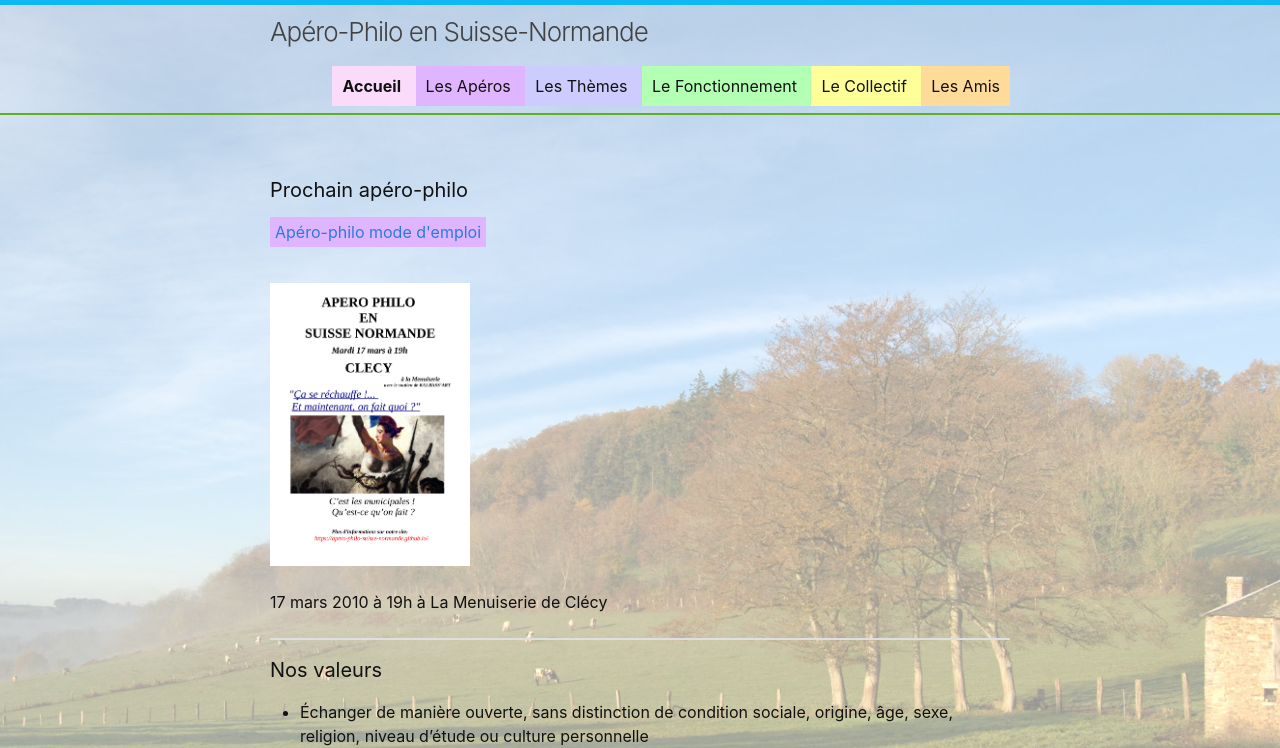
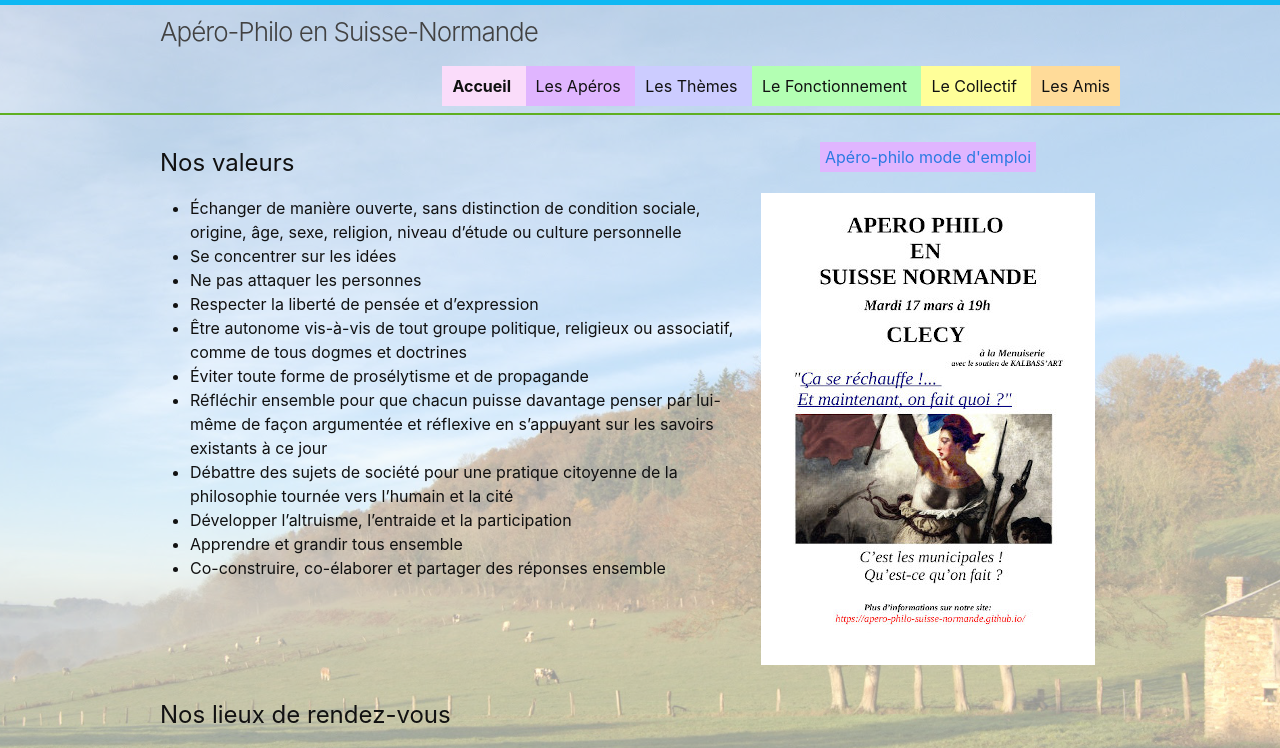
Before and after one commit to aperophilo/apero-philo-suisse-normande.github.io, a Jekyll site: the page built from index.markdown, in a window 1280 px wide. Shown: the top 748 px of the page. Built offline with Jekyll 4.4.1, drawn with Linux system fonts in a browser that asks for light colours; grey boxes are pictures that could not be loaded.

Commit message:
Moins de perte de place

```diff
--- a/_sass/minima.scss
+++ b/_sass/minima.scss
@@ -21,7 +21,7 @@ $grey-color-dark:  darken($grey-color, 25%) !default;
 $table-text-align: left !default;
 
 // Width of the content area
-$content-width:    800px !default;
+$content-width:    1020px !default;
 
 $on-palm:          600px !default;
 $on-laptop:        800px !default;
--- a/_sass/minima/_base.scss
+++ b/_sass/minima/_base.scss
@@ -200,6 +200,7 @@ pre {
 
   max-width: -webkit-calc(#{$content-width} - (#{$spacing-unit} * 2));
   max-width:         calc(#{$content-width} - (#{$spacing-unit} * 2));
+  // max-width: 90%;
   margin-right: auto;
   margin-left: auto;
   padding-right: $spacing-unit;
--- a/_sass/minima/_layout.scss
+++ b/_sass/minima/_layout.scss
@@ -11,11 +11,34 @@
   z-index: -1;
 }
 
-.map {
+#values {
+  float: left;
+  display: block;
+  width: 60%;
+
   @include media-query($on-palm) {
-    visibility: hidden;
+    float: none;
+    width: 100%;
+  }
+
+}
+
+#next {
+  display: block;
+  text-align: center;
+  @include media-query($on-palm) {
+    float: none;
+    width: 100%;
   }
 }
+
+.modeemploi {
+  display: inline;
+  padding: 5px;
+  background-color: lighten(indigo, 60%);
+
+}
+
 /**
  * Site header
  */
@@ -43,11 +66,7 @@
     color: $grey-color-dark;
   }
 }
-.modeemploi {
-  display: inline;
-  padding: 5px;
-  background-color: lighten(indigo, 60%);
-}
+
 .site-nav {
   float: right;
   line-height: $base-line-height * $base-font-size * 2.25;
--- a/index.markdown
+++ b/index.markdown
@@ -2,52 +2,52 @@
 # Feel free to add content and custom Front Matter to this file.
 # To modify the layout, see https://jekyllrb.com/docs/themes/#overriding-theme-defaults
 
-layout: page
+layout: default
 lang: fr
 
 poster: documents/affiche-menuiserie.jpg
 poster-link: documents/affiche-menuiserie.pdf
 ---
 
-#### Prochain apéro-philo
+<div id="values" style="">
+    <h2>
+        Nos valeurs
+    </h2>
+    <ul>
+        <li>Échanger de manière ouverte, sans distinction de condition sociale, origine, âge, sexe, religion, niveau d’étude ou culture personnelle</li>
+        <li>Se concentrer sur les idées</li>
+        <li>Ne pas attaquer les personnes</li>
+        <li>Respecter la liberté de pensée et d’expression </li>
+        <li>Être autonome vis-à-vis de tout groupe politique, religieux ou associatif, comme de tous dogmes et doctrines</li>
+        <li>Éviter toute forme de prosélytisme et de propagande</li>
+        <li>Réfléchir ensemble pour que chacun puisse davantage penser par lui-même de façon argumentée et réflexive en s’appuyant sur les savoirs existants à ce jour</li>
+        <li>Débattre des sujets de société pour une pratique citoyenne de la philosophie tournée vers l’humain et la cité</li>
+        <li>Développer l’altruisme, l’entraide et la participation</li>
+        <li>Apprendre et grandir tous ensemble</li>
+        <li>Co-construire, co-élaborer et partager des réponses ensemble</li>
+    </ul>
 
-<div class="modeemploi">
-    <a href="/aperos" >
-        Apéro-philo mode d'emploi
-    </a>
 </div>
 
-<br />
-<div style="text-align: left">
-    <a href="{{page.poster-link}}">
-        <img src="{{page.poster}}" style="width: 200px;" />
-    </a>
-    <br />
-    <br />
-    17 mars 2010 à 19h à La Menuiserie de Clécy
+<div id="next" style="">
+    <div class="modeemploi">
+        <a href="/aperos" >
+            Apéro-philo mode d'emploi
+        </a>
+    </div>
+    <br /><br />
+    <div style="">
+        <a href="{{page.poster-link}}">
+            <img src="{{page.poster}}" style="" />
+        </a>
+        <br />
+        <!-- 17 mars 2010 à 19h à La Menuiserie de Clécy  -->
+    </div>
 </div>
 
-<span style="display: block; width: 100%; border-bottom: 2px solid #dfdfdf" >
-    &nbsp;
-</span>
-
-
-#### Nos valeurs
-
-- Échanger de manière ouverte, sans distinction de condition sociale, origine, âge, sexe, religion, niveau d’étude ou culture personnelle
-- Se concentrer sur les idées
-- Ne pas attaquer les personnes
-- Respecter la liberté de pensée et d’expression
-- Être autonome vis-à-vis de tout groupe politique, religieux ou associatif, comme de tous dogmes et doctrines
-- Éviter toute forme de prosélytisme et de propagande
-- Réfléchir ensemble pour que chacun puisse davantage penser par lui-même de façon argumentée et réflexive en s’appuyant sur les savoirs existants à ce jour
-- Débattre des sujets de société pour une pratique citoyenne de la philosophie tournée vers l’humain et la cité
-- Développer l’altruisme, l’entraide et la participation
-- Apprendre et grandir tous ensemble
-- Co-construire, co-élaborer et partager des réponses ensemble
-
-#### Nos lieux de rendez-vous
-
-<iframe src="https://www.google.com/maps/d/embed?mid=1Sz1Nmf_7TPR0U_9I38ibaWORKldcducH&z=10" width="100%" height="480"></iframe>
-
-<!-- <iframe class="map" width="100%" height="300px" frameborder="0" allowfullscreen src="https://umap.openstreetmap.fr/fr/map/aperos_408424?scaleControl=false&miniMap=false&scrollWheelZoom=true&zoomControl=true&allowEdit=false&moreControl=false&searchControl=null&tilelayersControl=null&embedControl=null&datalayersControl=false&onLoadPanel=undefined&captionBar=false#10/48.9369/-0.4611"></iframe> -->
+<div id="map" style="width: 100%; margin-top: 2em;">
+    <h2>
+        Nos lieux de rendez-vous
+    </h2>
+    <iframe src="https://www.google.com/maps/d/embed?mid=1Sz1Nmf_7TPR0U_9I38ibaWORKldcducH&z=10" width="100%" height="480"></iframe>
+</div>
```
Also changed, not shown: documents/affiche-menuiserie.jpg.
